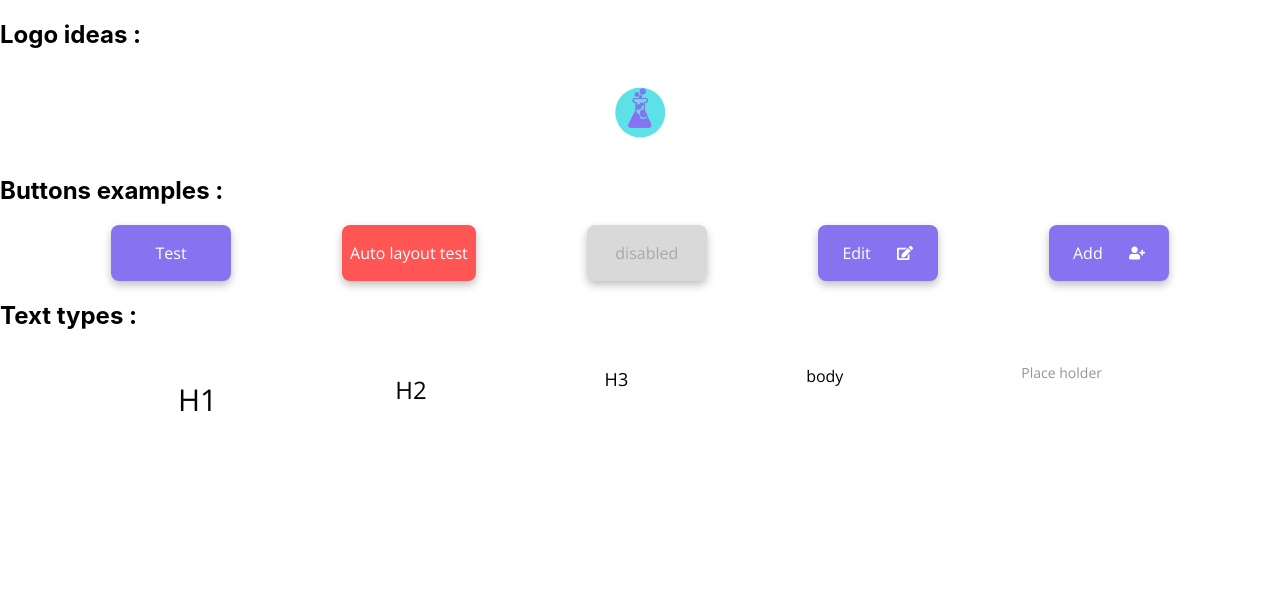
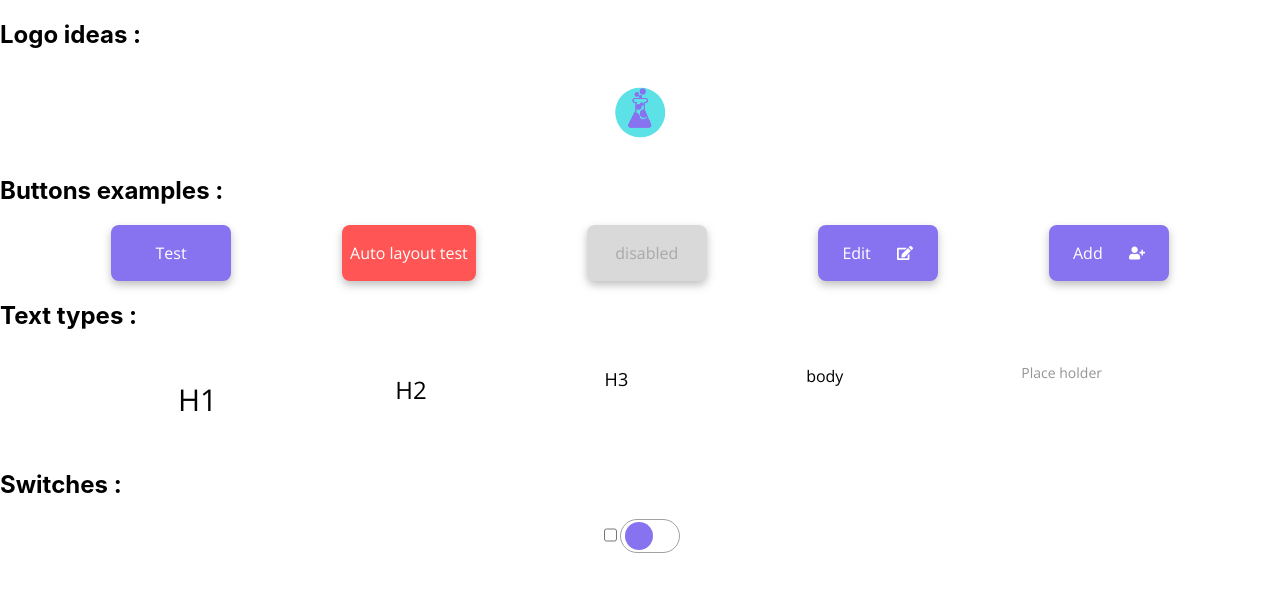
Before and after one commit to fechad/social-media-app, a React (Create React App) app in the folder client/: page /components in a window 1280 px wide. Shown: the top 592 px of the page. Built offline with nearby package versions, Linux system fonts and the light colour scheme.

Commit message:
implementing switch component

```diff
--- /dev/null
+++ b/client/src/components/Switch.tsx
@@ -0,0 +1,29 @@
+import React, { ReactElement } from 'react'
+import '../styles/Switch.css'
+import { IconBaseProps } from 'react-icons'
+
+interface buttonProps {
+    lightmode?: boolean,
+    icon?:  ReactElement<IconBaseProps>,
+}
+
+const Switch = ({icon, lightmode} : buttonProps) => {
+  return (
+    <div style={ lightmode === true ? {backgroundColor: '#ffffff'} : {backgroundColor:
+        '#000000'}} className='switch'>
+        {icon ? icon : ''}
+        <input type="checkbox" id = "switch" style = {lightmode === true ? {backgroundColor: '#8773F0'} : {backgroundColor:
+        '#5CE1E6'}}></input>
+        <label htmlFor="switch">
+            <div className = "thumb"></div>
+        </label>
+    </div>
+  )
+}
+
+Switch.defaultProps = {
+    lightmode: true,
+    icon: undefined,
+}
+
+export default Switch
--- a/client/src/pages/Library.tsx
+++ b/client/src/pages/Library.tsx
@@ -3,6 +3,7 @@ import Button from '../components/Button';
 import { FaEdit, FaUserPlus } from "react-icons/fa";
 import '../styles/Library.css'
 import Text from '../components/Text';
+import Switch from '../components/Switch';
 
 const Library = () => {
   return (
@@ -35,6 +36,12 @@ const Library = () => {
           <Text type='PH' content='Place holder'/>
         </section>
       </div>
+      <div>
+        <h1> Switches :</h1>
+        <section>
+          <Switch lightmode = {true}></Switch>
+        </section>
+      </div>
     </section>
   )
 }
--- /dev/null
+++ b/client/src/styles/Switch.css
@@ -0,0 +1,32 @@
+.switch {
+    display: flex;
+    width: 80px;
+    height: 32px;
+    border-radius: 16px;
+
+}
+
+label {
+    display: flex;
+    width: 100px;
+    height: 32px;
+    border-radius: 100px;
+    cursor: pointer;
+    transition: 0.5s;
+    border: 1px solid #A1A1A1;
+    align-items: center;
+}
+
+.thumb {
+    margin: 4px;
+    width: 28px;
+    height: 28px;
+    background-color: #8773F0;
+    border-radius: 70px;
+    transition: transform 2s;
+}
+
+input:checked {
+    left: calc(100% - 10px);
+    transform: translateX(-100%);
+    }
```
Also changed, not shown: 1 other file (tests, documents, lock files or other folders).
